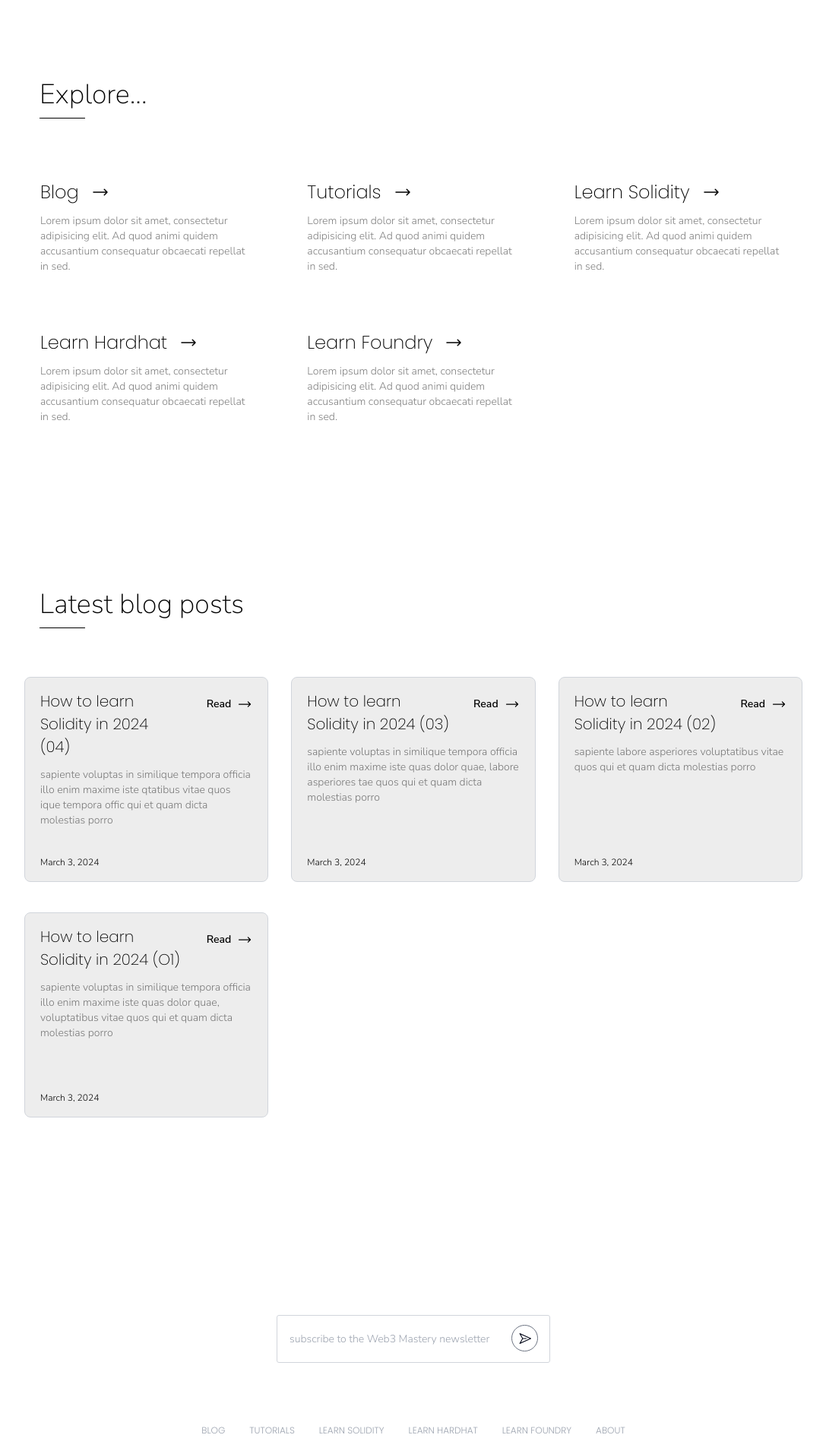
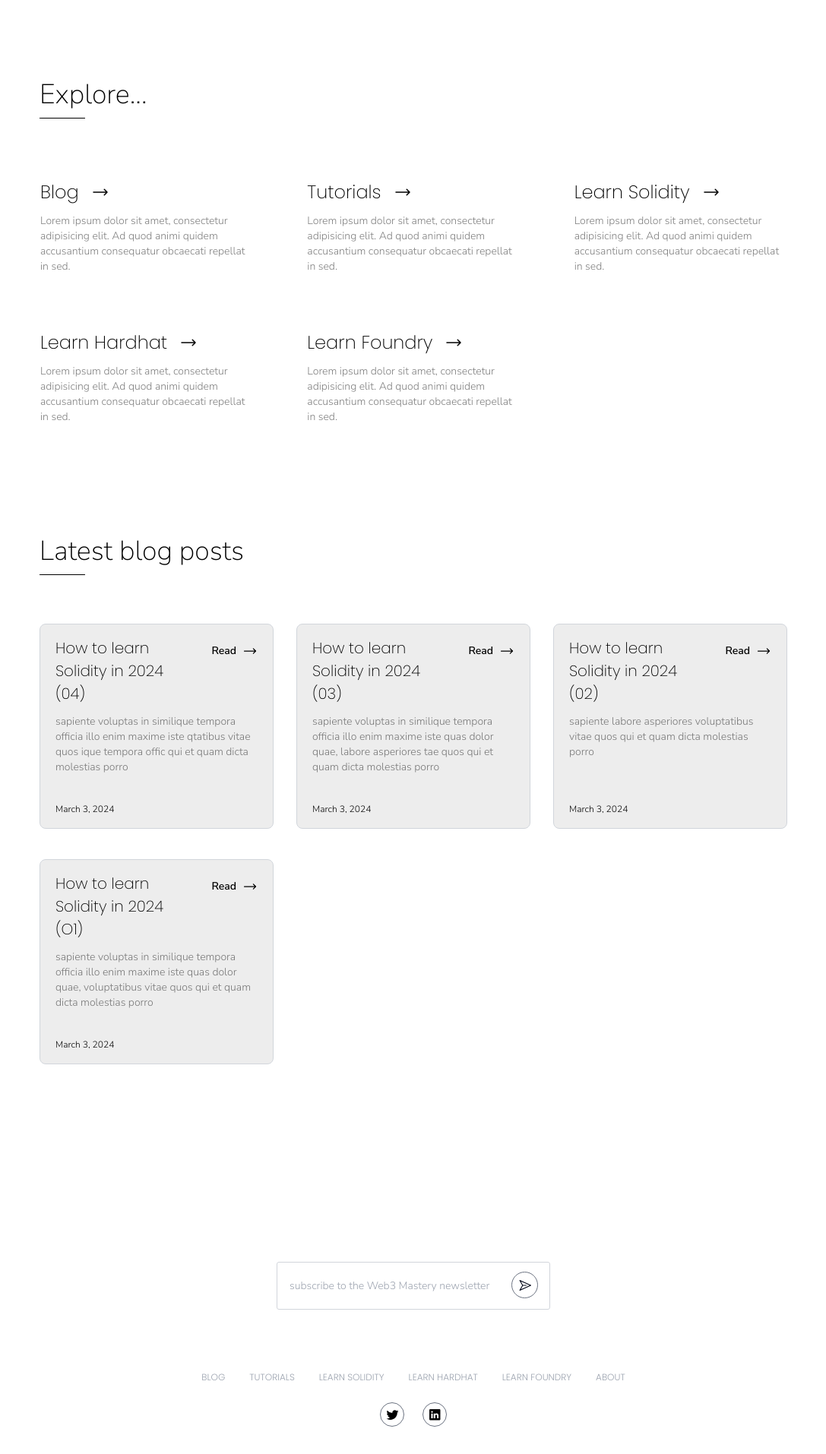
Before and after one commit to Web3-Mastery/web3-mastery-web-app-client, a Next.js app: page / in a window 1280 px wide. Shown: the part 880-2794 px from the top of the page at 76% size, without its empty margins (96-1183 px from the left). Built offline with nearby package versions, Linux system fonts and the light colour scheme.

Commit message:
chore: more updates...

```diff
--- a/app/(routes)/(home)/page.tsx
+++ b/app/(routes)/(home)/page.tsx
@@ -59,7 +59,7 @@ function HomePage() {
         </section>
         <section
           id="platform-provisions-section"
-          className="platform-provisions mt-[150px] py-[100px]"
+          className="platform-provisions mt-[220px] py-[30px]"
         >
           <CustomSectionHeader headerText="Explore..." />
           <section className="px-3 sm:px-[20px] lg:px-0 grid gap-y-[40px] gap-x-[30px] text-left lg:max-w-5xl lg:w-full lg:mb-0 lg:grid-cols-3 sm:grid-cols-2 lg:text-left">
@@ -90,7 +90,7 @@ function HomePage() {
         </section>
         <section className="latest-blog-posts pt-[70px] pb-[100px] md:py-[100px]">
           <CustomSectionHeader headerText="Latest blog posts" />
-          <section className="px-3 sm:px-[20px] lg:px-0 grid gap-y-[40px] gap-x-[30px] text-left lg:max-w-5xl lg:w-full lg:mb-0 lg:grid-cols-3 sm:grid-cols-2 lg:text-left">
+          <section className="px-3 sm:px-[20px] grid gap-y-[40px] gap-x-[30px] text-left lg:max-w-5xl lg:w-full lg:mb-0 lg:grid-cols-3 sm:grid-cols-2 lg:text-left">
             {sortedBlogPosts?.slice(0, 9).map((each) => {
               return (
                 <Link
--- a/app/(routes)/posts/components/AboutAuthorSection/index.tsx
+++ b/app/(routes)/posts/components/AboutAuthorSection/index.tsx
@@ -1,10 +1,30 @@
 import React from 'react';
+import IconWrapper from '@/app/global-components/layout/Footer/IconWrapper';
+import { IoLogoTwitter, IoLogoLinkedin } from 'react-icons/io5';
+import { BiLogoGithub } from 'react-icons/bi';
 
 function AboutAuthorSection({ authorBio }: { authorBio: string }) {
   return (
     <section className="about-author border-t mt-12 py-12 w-full md:w-[70%] lg:w-[50%] md:mx-auto flex flex-col gap-y-4">
       <h3 className="text-base poppins">About The Author</h3>
       <div className="font-[400]">{authorBio}</div>
+      <section className="author-socials flex gap-6 justify-start mb-16">
+        <IconWrapper>
+          <a href="https://twitter.com/web3mastery_org">
+            <IoLogoTwitter className="text-[17px] translate-y-[1px]" />
+          </a>
+        </IconWrapper>
+        <IconWrapper>
+          <a href="https://www.linkedin.com/company/web3-mastery">
+            <IoLogoLinkedin className="text-[16.5px] translate-y-[1px]" />
+          </a>
+        </IconWrapper>
+        <IconWrapper>
+          <a href="https://github.com/Web3-Mastery">
+            <BiLogoGithub className="text-[19px] translate-x-[-1px] translate-y-[-0.5px]" />
+          </a>
+        </IconWrapper>
+      </section>
     </section>
   );
 }
--- a/app/config/component-configurations.tsx
+++ b/app/config/component-configurations.tsx
@@ -1,4 +1,5 @@
 import SyntaxHighlighter from 'react-syntax-highlighter';
+
 
 export const presetComponents = {
   SyntaxHighlighter,
@@ -32,8 +33,9 @@ export const presetComponents = {
   p: (props: any) => <p className="my-4 leading-[25px]" {...props} />,
   blockquote: (props: any) => (
     <blockquote
-      className="py-4 px-10 italic bg-slate-900 text-white my-6"
+      className="py-4 px-8 italic bg-slate-900 text-white my-6"
       {...props}
     />
-  )
+  ),
+  code: (props: any) => <code className="py-6 px-4" {...props} />
 };
--- a/app/global-components/layout/Footer/FooterIconWrapper/index.tsx
+++ /dev/null
@@ -1,11 +0,0 @@
-// import React from 'react';
-
-function FooterIconWrapper({ children }: ChildProp) {
-  return (
-    <div className="nav-bar-icon-wrapper w-[32px] h-[32px] rounded-full border border-gray-500 pl-[7px] pr-[4px] pt-[6.2px] pb-[4.2px]">
-      {children}
-    </div>
-  );
-}
-
-export default FooterIconWrapper;
--- /dev/null
+++ b/app/global-components/layout/Footer/IconWrapper/index.tsx
@@ -0,0 +1,11 @@
+// import React from 'react';
+
+function IconWrapper({ children }: ChildProp) {
+  return (
+    <div className="icon-wrapper w-[32px] h-[32px] rounded-full border border-gray-500 pl-[7px] pr-[4px] pt-[6.2px] pb-[4.2px]">
+      {children}
+    </div>
+  );
+}
+
+export default IconWrapper;
--- a/app/global-components/layout/Footer/index.tsx
+++ b/app/global-components/layout/Footer/index.tsx
@@ -1,7 +1,7 @@
 import React from 'react';
 import { RxPaperPlane } from 'react-icons/rx';
 import Link from 'next/link';
-import FooterIconWrapper from './FooterIconWrapper';
+import IconWrapper from './IconWrapper';
 import { IoLogoTwitter, IoLogoYoutube, IoLogoLinkedin } from 'react-icons/io5';
 import { BiLogoDiscordAlt } from 'react-icons/bi';
 import { BiLogoGithub } from 'react-icons/bi';
@@ -37,29 +37,30 @@ function Footer() {
         <Link href="/about">About</Link>
       </section>
       <section className="socials-section flex gap-6 justify-center mt-6 mb-16">
-        <FooterIconWrapper>
+        <IconWrapper>
           <a href="https://twitter.com/web3mastery_org">
             <IoLogoTwitter className="text-[17px] translate-y-[1px]" />
           </a>
-        </FooterIconWrapper>
-        <FooterIconWrapper>
+        </IconWrapper>
+        <IconWrapper>
           <a href="https://www.linkedin.com/company/web3-mastery">
             <IoLogoLinkedin className="text-[16.5px] translate-y-[1px]" />
           </a>
-        </FooterIconWrapper>
-        <FooterIconWrapper>
-          <a href="https://github.com/Web3-Mastery">
-            <BiLogoGithub className="text-[19px] translate-x-[-1px] translate-y-[-0.5px]" />
-          </a>
-        </FooterIconWrapper>
+        </IconWrapper>
+
         {/* Remove the below div-wrapper and let elements be direct inside "socials-section" due to flex assignment */}
         <div className="hidden">
-          <FooterIconWrapper>
+          <IconWrapper>
+            <a href="https://github.com/Web3-Mastery">
+              <BiLogoGithub className="text-[19px] translate-x-[-1px] translate-y-[-0.5px]" />
+            </a>
+          </IconWrapper>
+          <IconWrapper>
             <BiLogoDiscordAlt className="text-[17px]" />
-          </FooterIconWrapper>
-          <FooterIconWrapper>
+          </IconWrapper>
+          <IconWrapper>
             <IoLogoYoutube className="text-[17px]" />
-          </FooterIconWrapper>
+          </IconWrapper>
         </div>
       </section>
     </footer>
--- a/app/global-components/layout/MainAppLayout/index.tsx
+++ b/app/global-components/layout/MainAppLayout/index.tsx
@@ -6,17 +6,19 @@ import BackgroundArtifactsWrapper from '../ArtifactsWrapper';
 
 function MainAppLayout({ children }: ChildProp) {
   return (
+    <>
+      <SlideInMenu />
       <BackgroundArtifactsWrapper>
-      <main className="main-app-layout main-app-layout_bg-glass_light font-light min-h-screen md:px-[5%] lg:px-[10%] md:mx-auto text-[14px] relative z-10">
+        <main className="main-app-layout main-app-layout_bg-glass_light font-light min-h-screen md:px-[5%] lg:px-[10%] md:mx-auto text-[14px] z-10">
           <div className="min-h-screen">
             <Navbar />
-          <SlideInMenu />
             {/* <Overlay /> */}
             {children}
           </div>
           <Footer />
         </main>
       </BackgroundArtifactsWrapper>
+    </>
   );
 }
 
```
Lines whose indentation alone changed are shown as unchanged.
